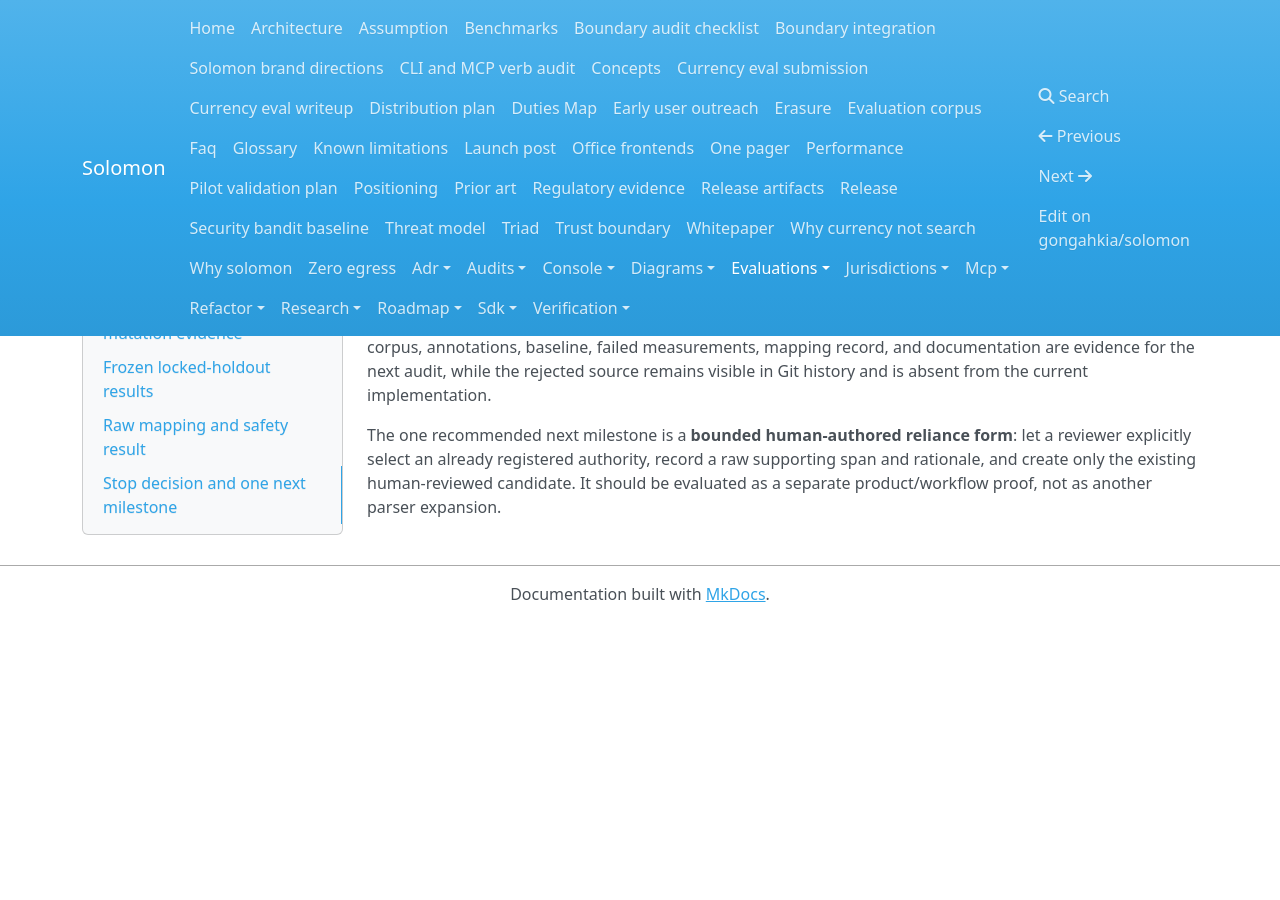
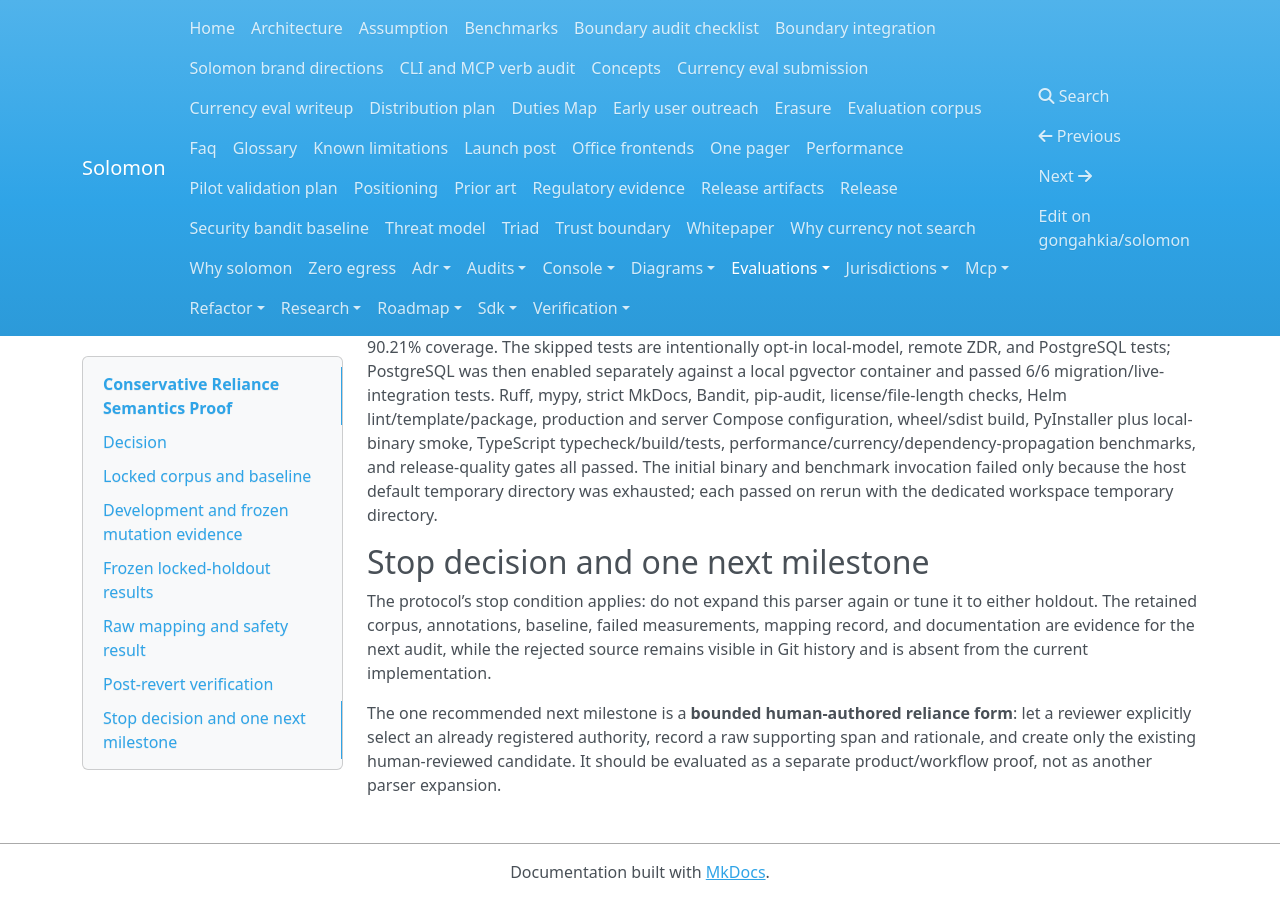
Before and after one commit to gongahkia/solomon, an MkDocs documentation site: the page built from docs/evaluations/conservative-reliance-semantics.md, in a window 1280 px wide and 900 px high, scrolled down 2475 px. Built offline with MkDocs 1.6.1, drawn with Linux system fonts in a browser that asks for light colours; nearby versions of some CDN libraries; before the commit the page ends 3097 px from its top, so only the background shows below that.

Commit message:
docs: record conservative reliance verification
(cherry picked from commit 6663e8e6040b0274a6a356c28fad7815364ba462)

```diff
--- a/docs/evaluations/conservative-reliance-semantics.md
+++ b/docs/evaluations/conservative-reliance-semantics.md
@@ -96,6 +96,17 @@ remains human-only, and the revert leaves no new automatic edge path. Existing e
 adversarial scenarios remain the service-level lifecycle evidence. A new affirmative scenario is intentionally not
 retained because its parser prerequisite failed the locked safety gate.
 
+## Post-revert verification
+
+The retained state was verified after `6164c9e`: the complete suite passed with `442 passed, 3 skipped` and 90.21%
+coverage. The skipped tests are intentionally opt-in local-model, remote ZDR, and PostgreSQL tests; PostgreSQL was
+then enabled separately against a local pgvector container and passed 6/6 migration/live-integration tests. Ruff,
+mypy, strict MkDocs, Bandit, pip-audit, license/file-length checks, Helm lint/template/package, production and server
+Compose configuration, wheel/sdist build, PyInstaller plus local-binary smoke, TypeScript typecheck/build/tests,
+performance/currency/dependency-propagation benchmarks, and release-quality gates all passed. The initial binary and
+benchmark invocation failed only because the host default temporary directory was exhausted; each passed on rerun
+with the dedicated workspace temporary directory.
+
 ## Stop decision and one next milestone
 
 The protocol’s stop condition applies: do not expand this parser again or tune it to either holdout. The retained
```
